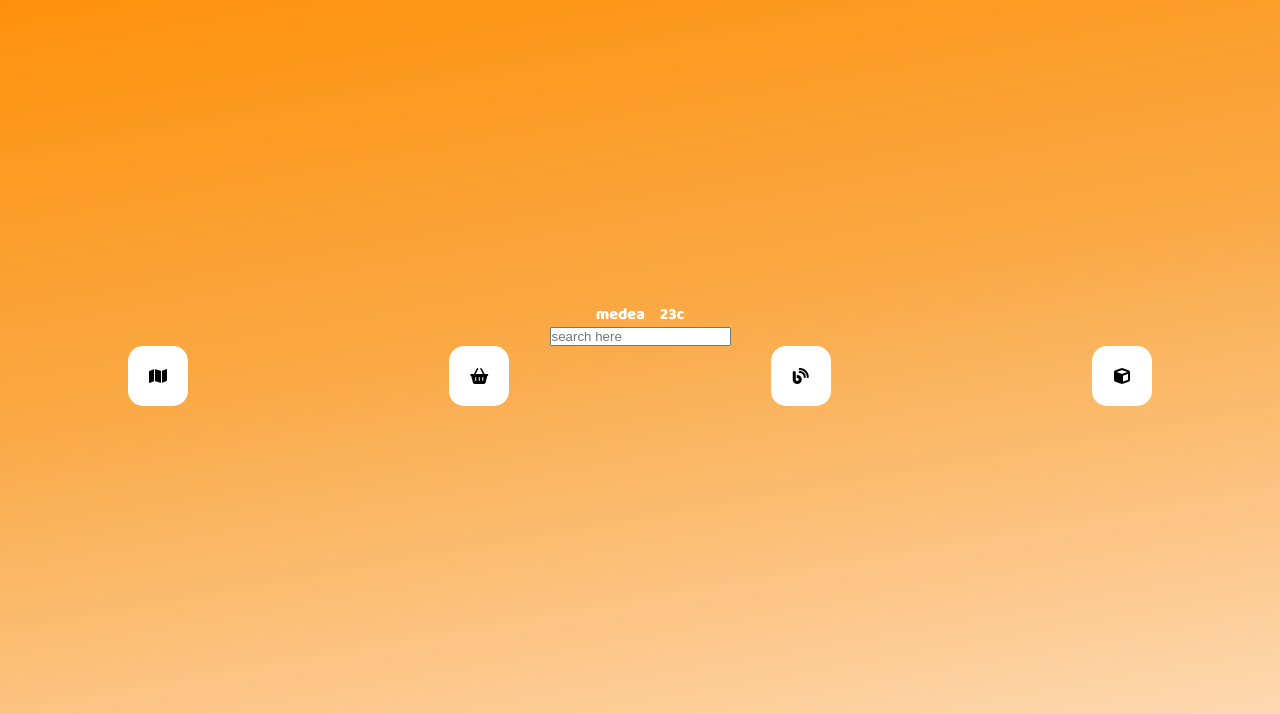
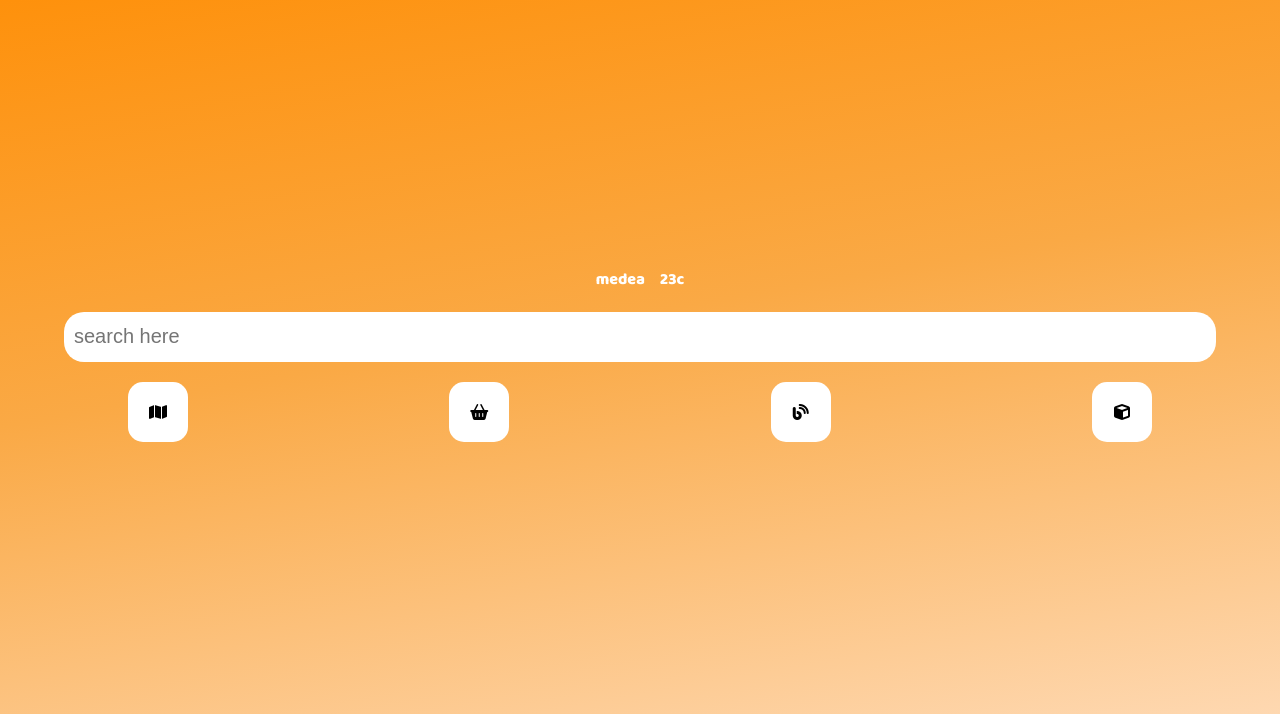
Before and after one commit to nedelben/ggg, a plain HTML site: page index.html in a window 1280 px wide. Shown: the part 86-800 px from the top of the page. Drawn offline with Linux system fonts and the light colour scheme.

Commit message:
Update style.css

```diff
--- a/style.css
+++ b/style.css
@@ -67,7 +67,7 @@ main .info a{
     text-decoration: none;
     color: #fff;
 }
-main button{
+main input{
     width: 90%;
     height: 50px;
     border-radius: 20px;
@@ -75,6 +75,8 @@ main button{
     border: none;
     outline: none;
     margin: 20px 0;
+    font-size: 20px;
+    padding: 10px;
 }
 main .box-search{
     width: 80%;
```
